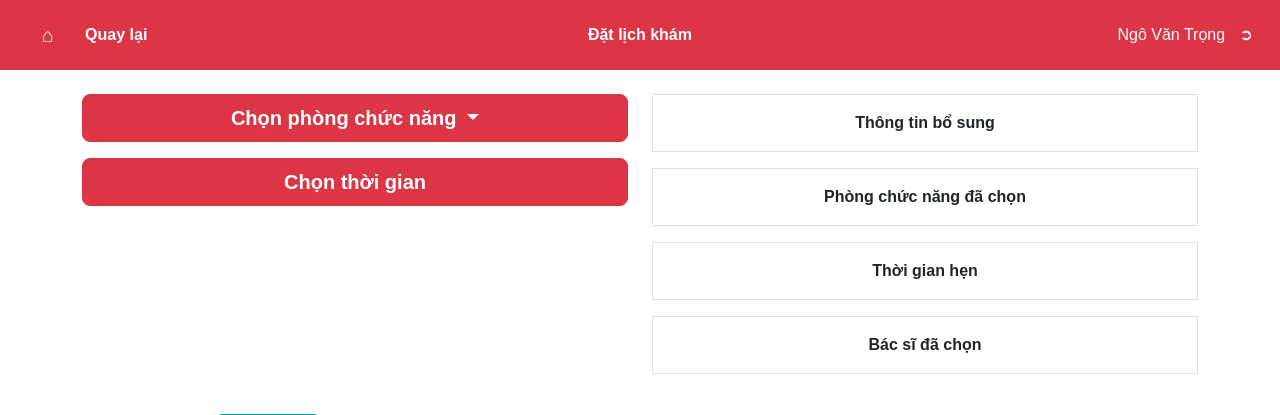
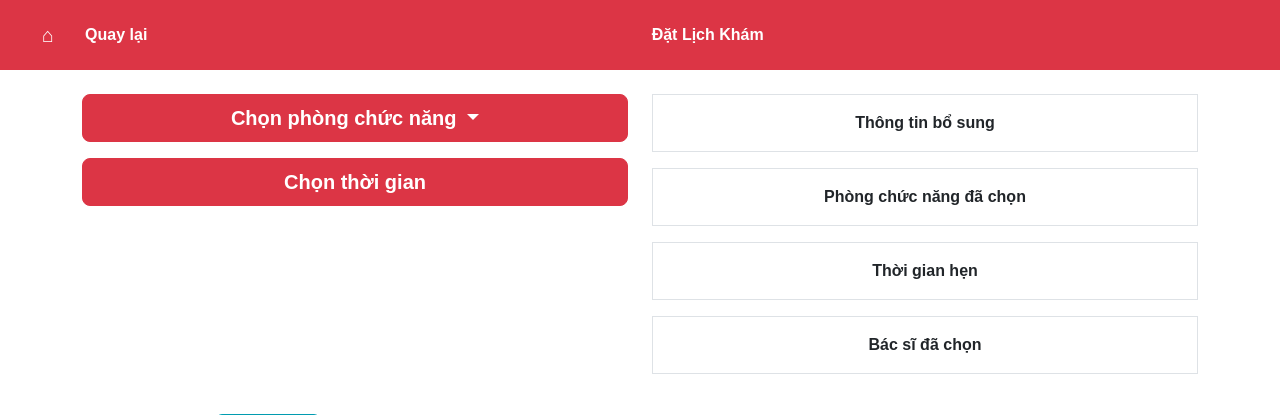
Before and after one commit to TrongNgoVan/Multi-Clinic-Management-System, a Flask app: template templates/BenhNhanDatLichKham.html in a window 1280 px wide. Shown: the top 415 px of the page. Run offline with Flask 3, Linux system fonts and the light colour scheme; the template is opened without the code that fills it, so the values that code supplies are empty; some libraries are stand-ins or nearby versions.

Commit message:
Sua navigator Dat lich kham

```diff
--- a/templates/BenhNhanDatLichKham.html
+++ b/templates/BenhNhanDatLichKham.html
@@ -20,9 +20,8 @@
                 <a class="navbar-brand" href="#">&#8962;</a>
                 <a class="nav-link text-white ms-3" href="BenhNhanView.html">Quay lại</a>
                 <div class="mx-auto">
-                    <span class="navbar-text text-white fw-bold">Đặt lịch khám</span>
+                    <span class="navbar-text text-white fw-bold">Đặt Lịch Khám</span>
                 </div>
-                <span class="navbar-text" style="color: white;">Ngô Văn Trọng <span class="logout">&#10162;</span></span>
             </div>
         </nav>
     </header>
```
